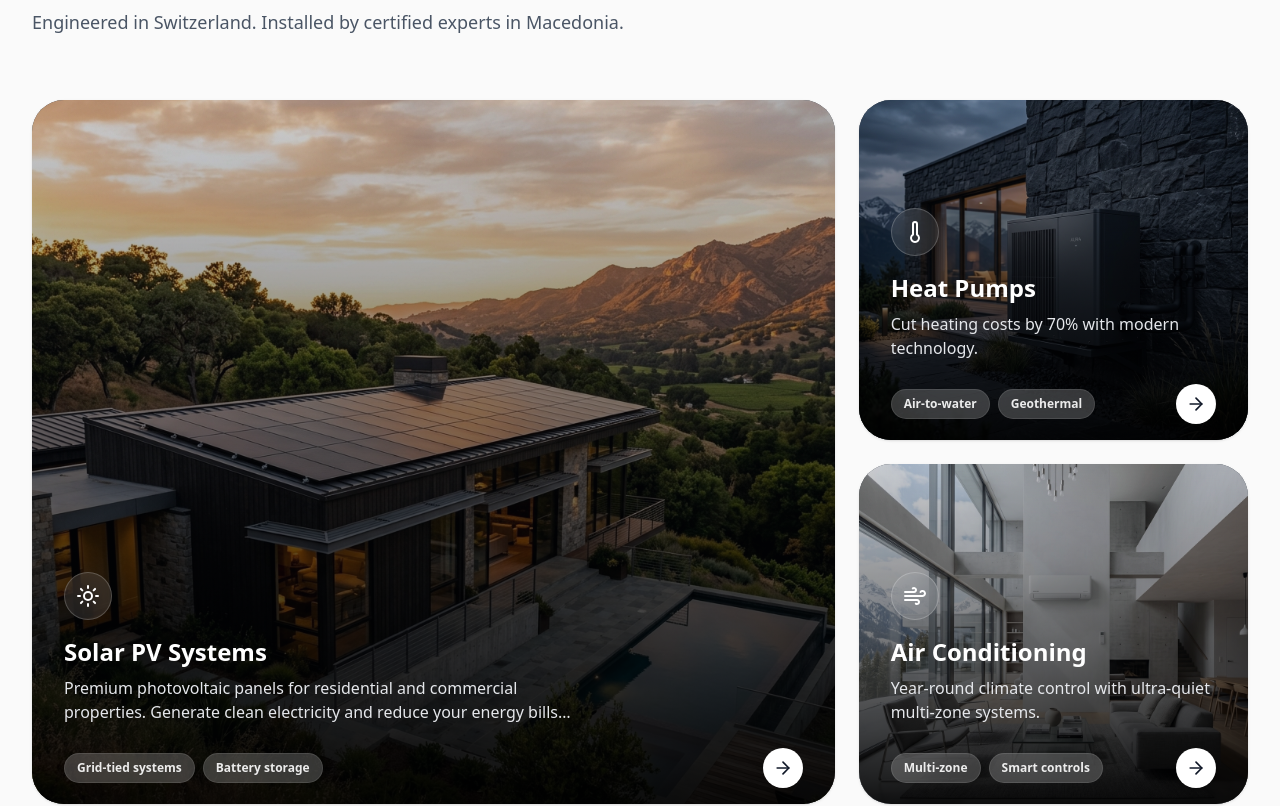
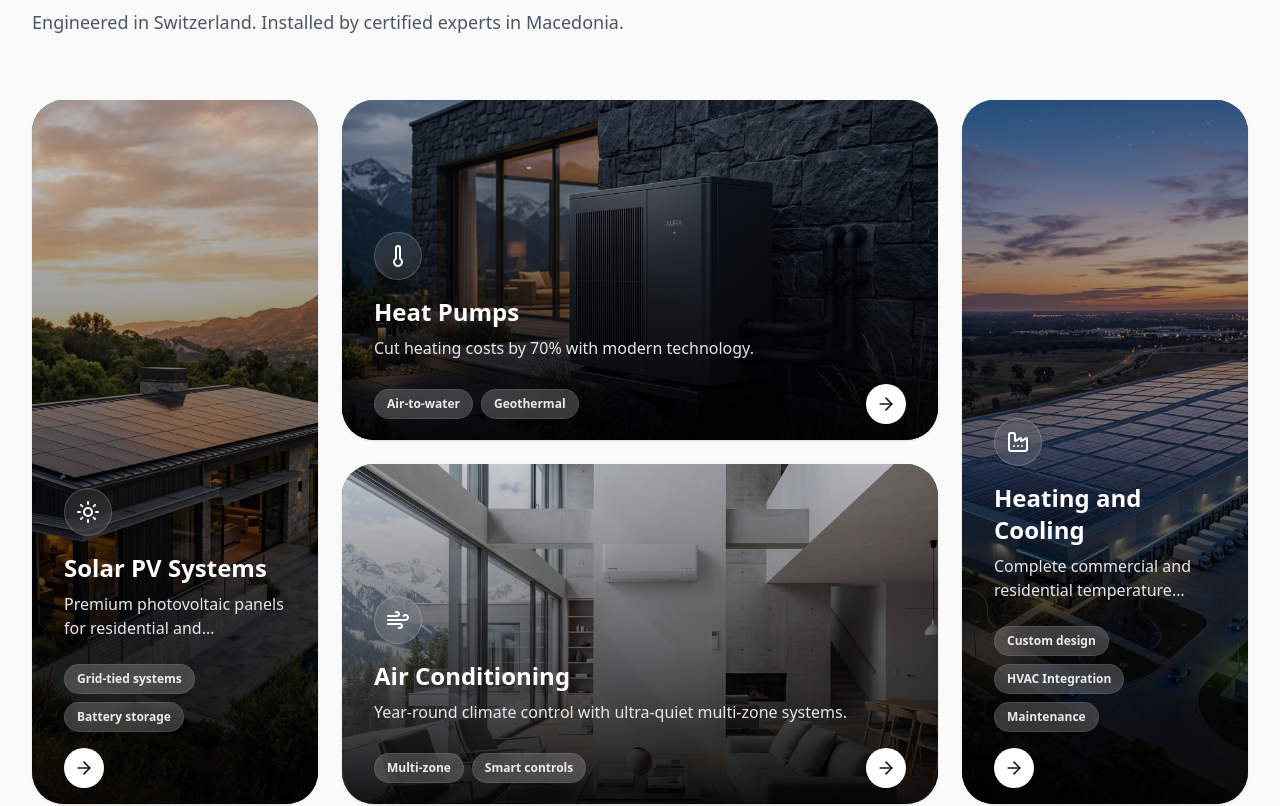
Before and after one commit to goM1NTY/v0-ecotech-evolution-website, a Next.js app: page / in a window 1280 px wide. Shown: the part 1093-1899 px from the top of the page. Built offline with nearby package versions, Linux system fonts and the light colour scheme.

Commit message:
feat: Masonry equal area layout with updated Heating and Cooling tier

```diff
--- a/components/services-bento.tsx
+++ b/components/services-bento.tsx
@@ -12,7 +12,7 @@ const services = [
     description: "Premium photovoltaic panels for residential and commercial properties. Generate clean electricity and reduce your energy bills by up to 80%.",
     features: ["Grid-tied systems", "Battery storage"],
     image: "/services/solar.png",
-    className: "lg:col-span-2 lg:row-span-2",
+    className: "md:col-span-1 md:row-span-2 lg:col-span-1 lg:row-span-2",
   },
   {
     id: "heatpump",
@@ -21,7 +21,7 @@ const services = [
     description: "Cut heating costs by 70% with modern technology.",
     features: ["Air-to-water", "Geothermal"],
     image: "/services/heatpump.png",
-    className: "lg:col-span-1 lg:row-span-1",
+    className: "md:col-span-1 md:row-span-1 lg:col-span-2 lg:row-span-1",
   },
   {
     id: "ac",
@@ -30,16 +30,16 @@ const services = [
     description: "Year-round climate control with ultra-quiet multi-zone systems.",
     features: ["Multi-zone", "Smart controls"],
     image: "/services/ac.png",
-    className: "lg:col-span-1 lg:row-span-1",
+    className: "md:col-span-1 md:row-span-1 lg:col-span-2 lg:row-span-1",
   },
   {
     id: "industrial",
     icon: Factory,
-    title: "Industrial & Commercial Solutions",
-    description: "Large-scale renewable energy installations for factories and commercial buildings.",
-    features: ["Custom design", "200kW+ Capacity", "Maintenance"],
+    title: "Heating and Cooling",
+    description: "Complete commercial and residential temperature control systems ensuring perfect climate in any season.",
+    features: ["Custom design", "HVAC Integration", "Maintenance"],
     image: "/services/industrial.png",
-    className: "lg:col-span-3 lg:row-span-1",
+    className: "md:col-span-1 md:row-span-2 lg:col-span-1 lg:row-span-2",
   },
 ]
 
@@ -67,7 +67,7 @@ export function ServicesBento() {
         </motion.div>
 
         {/* Bento Grid */}
-        <div className="mt-16 grid grid-cols-1 md:grid-cols-2 lg:grid-cols-3 auto-rows-[340px] gap-6">
+        <div className="mt-16 grid grid-cols-1 md:grid-cols-2 lg:grid-cols-4 auto-rows-[340px] md:grid-flow-dense gap-6">
           {services.map((service, index) => {
             const Icon = service.icon
             return (
```
